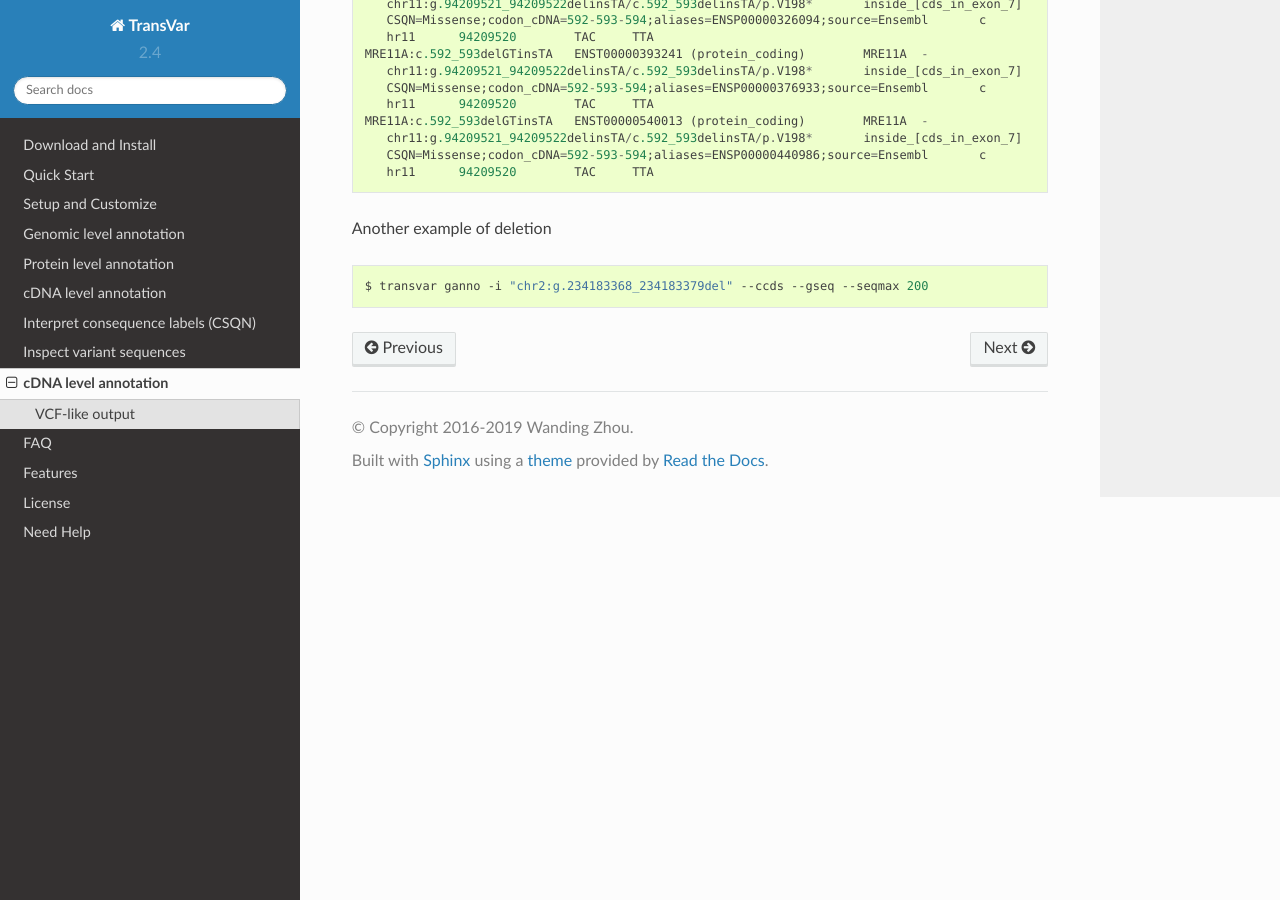
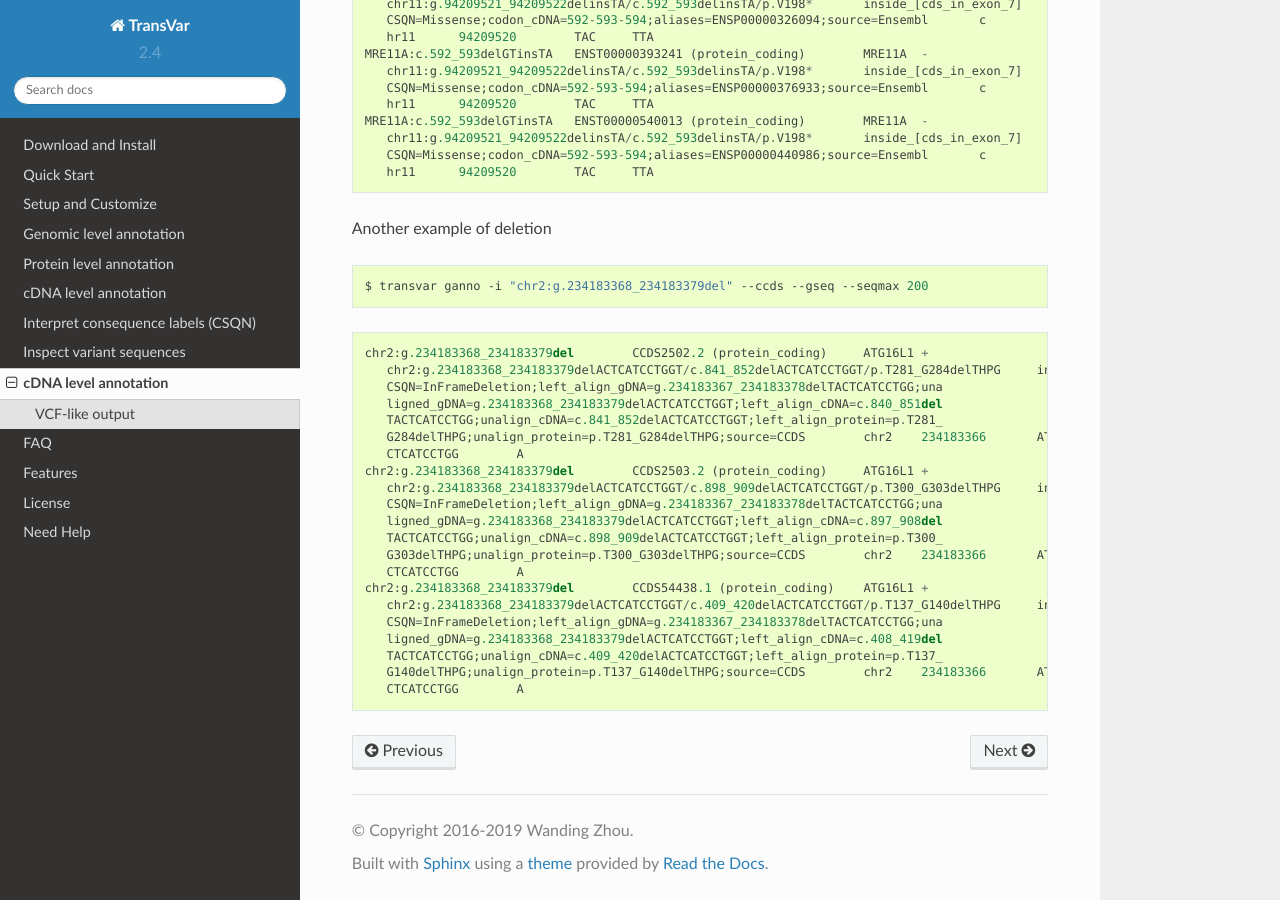
Before and after one commit to zwdzwd/transvar, a Sphinx documentation site: the page built from docs/source/output_options.rst, in a window 1280 px wide and 900 px high, scrolled down 504 px. Built offline with Sphinx 7.4.7 and the Read the Docs theme 2.0.0, drawn with Linux system fonts in a browser that asks for light colours.

Commit message:
minor, message omitted

```diff
--- a/docs/source/output_options.rst
+++ b/docs/source/output_options.rst
@@ -41,3 +41,25 @@ Another example of deletion
    $ transvar ganno -i "chr2:g.234183368_234183379del" --ccds --gseq --seqmax 200
 
 ::
+
+   chr2:g.234183368_234183379del	CCDS2502.2 (protein_coding)	ATG16L1	+
+      chr2:g.234183368_234183379delACTCATCCTGGT/c.841_852delACTCATCCTGGT/p.T281_G284delTHPG	inside_[cds_in_exon_8]
+      CSQN=InFrameDeletion;left_align_gDNA=g.234183367_234183378delTACTCATCCTGG;una
+      ligned_gDNA=g.234183368_234183379delACTCATCCTGGT;left_align_cDNA=c.840_851del
+      TACTCATCCTGG;unalign_cDNA=c.841_852delACTCATCCTGGT;left_align_protein=p.T281_
+      G284delTHPG;unalign_protein=p.T281_G284delTHPG;source=CCDS	chr2	234183366	ATA
+      CTCATCCTGG	A
+   chr2:g.234183368_234183379del	CCDS2503.2 (protein_coding)	ATG16L1	+
+      chr2:g.234183368_234183379delACTCATCCTGGT/c.898_909delACTCATCCTGGT/p.T300_G303delTHPG	inside_[cds_in_exon_9]
+      CSQN=InFrameDeletion;left_align_gDNA=g.234183367_234183378delTACTCATCCTGG;una
+      ligned_gDNA=g.234183368_234183379delACTCATCCTGGT;left_align_cDNA=c.897_908del
+      TACTCATCCTGG;unalign_cDNA=c.898_909delACTCATCCTGGT;left_align_protein=p.T300_
+      G303delTHPG;unalign_protein=p.T300_G303delTHPG;source=CCDS	chr2	234183366	ATA
+      CTCATCCTGG	A
+   chr2:g.234183368_234183379del	CCDS54438.1 (protein_coding)	ATG16L1	+
+      chr2:g.234183368_234183379delACTCATCCTGGT/c.409_420delACTCATCCTGGT/p.T137_G140delTHPG	inside_[cds_in_exon_5]
+      CSQN=InFrameDeletion;left_align_gDNA=g.234183367_234183378delTACTCATCCTGG;una
+      ligned_gDNA=g.234183368_234183379delACTCATCCTGGT;left_align_cDNA=c.408_419del
+      TACTCATCCTGG;unalign_cDNA=c.409_420delACTCATCCTGGT;left_align_protein=p.T137_
+      G140delTHPG;unalign_protein=p.T137_G140delTHPG;source=CCDS	chr2	234183366	ATA
+      CTCATCCTGG	A
```
